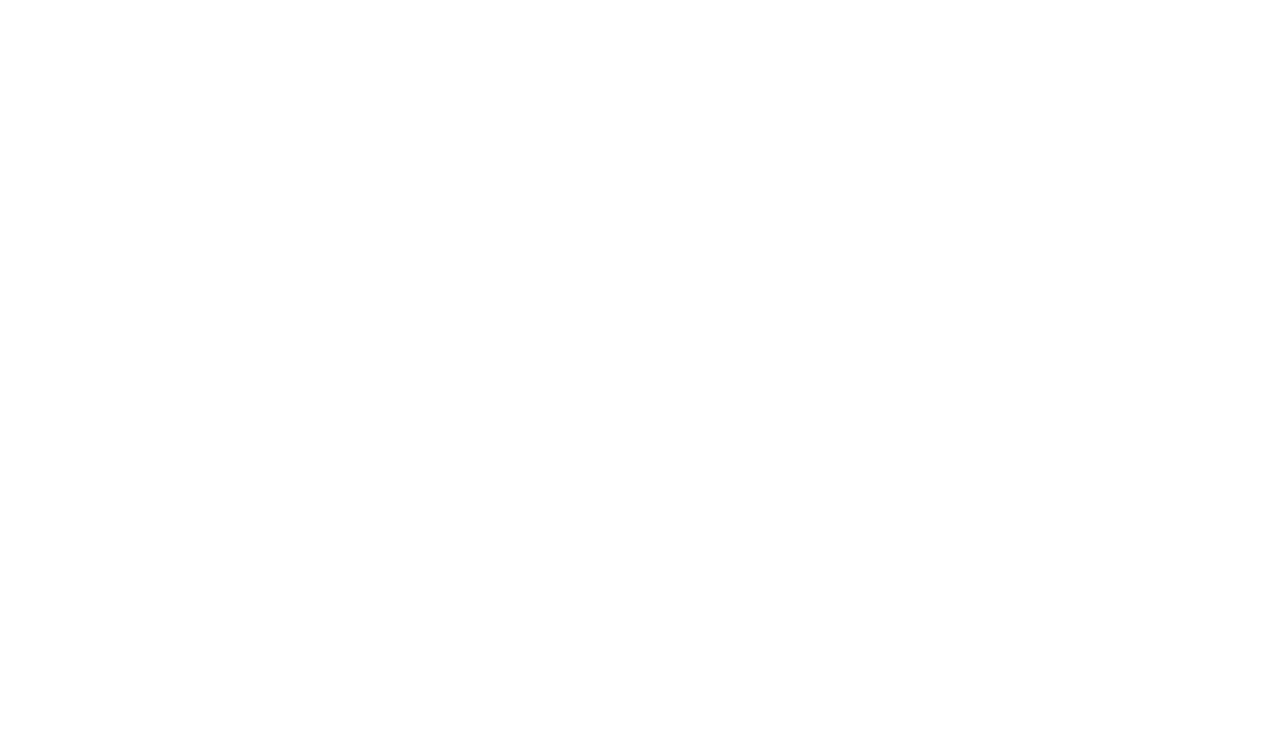
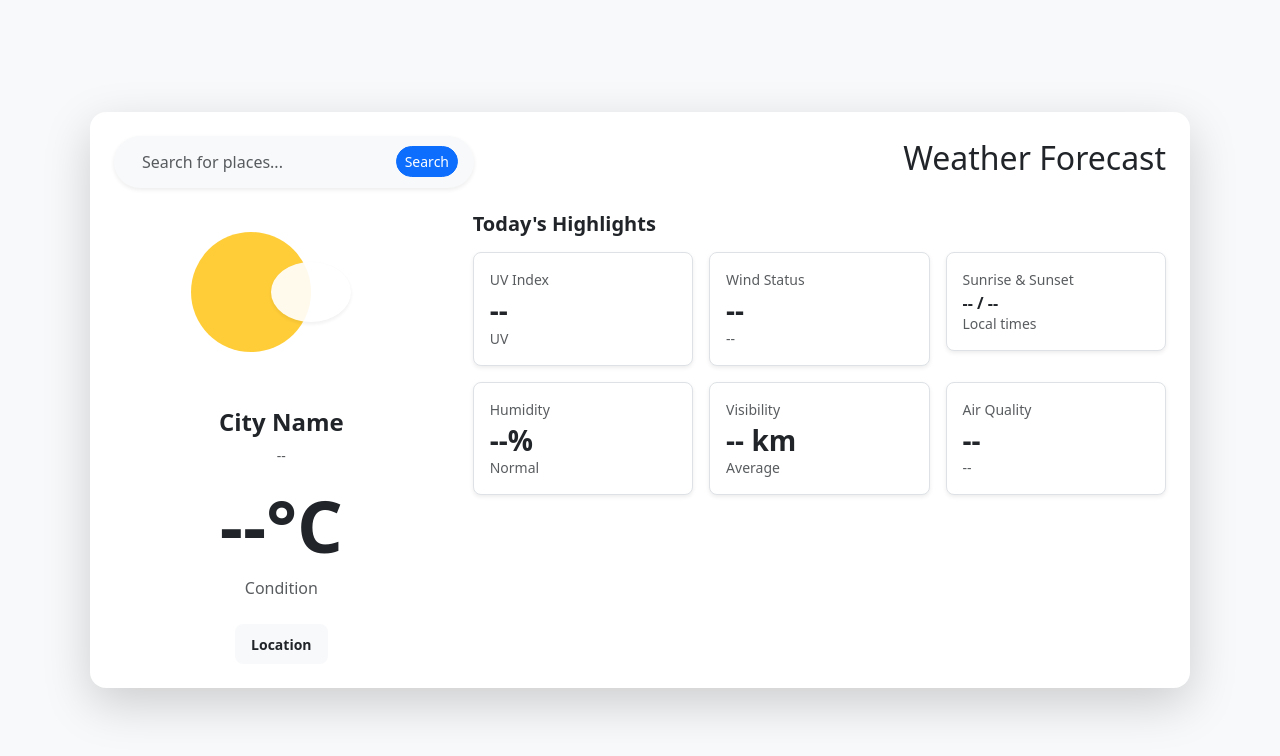
Before and after one commit to PasinduOG/weather-app, a plain HTML site: page index.html in a window 1280 px wide. Drawn offline with nearby package versions, Linux system fonts and the light colour scheme.

Commit message:
UI design completed

```diff
--- a/index.html
+++ b/index.html
@@ -10,7 +10,95 @@
         integrity="sha384-sRIl4kxILFvY47J16cr9ZwB07vP4J8+LH7qKQnuqkuIAvNWLzeN8tE5YBujZqJLB" crossorigin="anonymous">
 </head>
 
-<body>
+<body class="bg-light min-vh-100 d-flex align-items-center justify-content-center p-4">
+    <div class="container bg-white rounded-4 shadow-lg p-4" style="max-width: 1100px;">
+        <div class="d-flex justify-content-between align-items-center mb-4">
+            <div class="d-flex align-items-center bg-light rounded-pill px-3 py-2 shadow-sm" style="width: 360px;">
+                <input type="text" class="form-control border-0 bg-transparent shadow-none"
+                    placeholder="Search for places...">
+                <button class="btn btn-primary btn-sm rounded-pill">Search</button>
+            </div>
+            <div class="d-flex align-items-center">
+                <h2>Weather Forecast</h2>
+            </div>
+        </div>
+
+        <div class="row g-4">
+            <div class="col-lg-4">
+                <div class="text-center">
+                    <div class="position-relative mx-auto mb-3" style="width: 200px; height: 180px;">
+                        <div class="bg-warning rounded-circle position-absolute"
+                            style="width: 120px; height: 120px; top: 20px; left: 10px; opacity: 0.8;"></div>
+                        <div class="bg-white rounded-circle position-absolute shadow-sm"
+                            style="width: 80px; height: 60px; top: 50px; left: 90px; opacity: 0.9;"></div>
+                    </div>
+
+                    <h1 class="fs-4 fw-bold text-dark">City Name</h1>
+                    <p class="text-muted small">--</p>
+                    <h2 class="display-2 fw-semibold text-dark my-2">--°C</h2>
+                    <p class="text-muted">Condition</p>
+                    <div class="bg-light rounded-3 px-3 py-2 d-inline-block mt-2">
+                        <span class="fw-semibold text-dark small">Location</span>
+                    </div>
+                </div>
+            </div>
+
+            <div class="col-lg-8">
+                <div>
+                    <h3 class="fs-5 fw-semibold mb-3">Today's Highlights</h3>
+                    <div class="row g-3">
+                        <div class="col-md-4">
+                            <div class="bg-white border rounded-3 p-3 shadow-sm">
+                                <p class="text-muted small mb-1">UV Index</p>
+                                <h4 class="fs-3 fw-bold mb-0">--</h4>
+                                <p class="text-muted small mb-0">UV</p>
+                            </div>
+                        </div>
+
+                        <div class="col-md-4">
+                            <div class="bg-white border rounded-3 p-3 shadow-sm">
+                                <p class="text-muted small mb-1">Wind Status</p>
+                                <h4 class="fs-3 fw-bold mb-0">--</h4>
+                                <p class="text-muted small mb-0">--</p>
+                            </div>
+                        </div>
+
+                        <div class="col-md-4">
+                            <div class="bg-white border rounded-3 p-3 shadow-sm">
+                                <p class="text-muted small mb-1">Sunrise & Sunset</p>
+                                <h4 class="fs-6 fw-bold mb-0">-- / --</h4>
+                                <p class="text-muted small mb-0">Local times</p>
+                            </div>
+                        </div>
+
+                        <div class="col-md-4">
+                            <div class="bg-white border rounded-3 p-3 shadow-sm">
+                                <p class="text-muted small mb-1">Humidity</p>
+                                <h4 class="fs-3 fw-bold mb-0">--%</h4>
+                                <p class="text-muted small mb-0">Normal</p>
+                            </div>
+                        </div>
+
+                        <div class="col-md-4">
+                            <div class="bg-white border rounded-3 p-3 shadow-sm">
+                                <p class="text-muted small mb-1">Visibility</p>
+                                <h4 class="fs-3 fw-bold mb-0">-- km</h4>
+                                <p class="text-muted small mb-0">Average</p>
+                            </div>
+                        </div>
+
+                        <div class="col-md-4">
+                            <div class="bg-white border rounded-3 p-3 shadow-sm">
+                                <p class="text-muted small mb-1">Air Quality</p>
+                                <h4 class="fs-3 fw-bold mb-0">--</h4>
+                                <p class="text-muted small mb-0">--</p>
+                            </div>
+                        </div>
+                    </div>
+                </div>
+            </div>
+        </div>
+    </div>
 
     <script src="assets/js/script.js"></script>
     <script src="https://cdn.jsdelivr.net/npm/bootstrap@5.3.8/dist/js/bootstrap.bundle.min.js"
```
